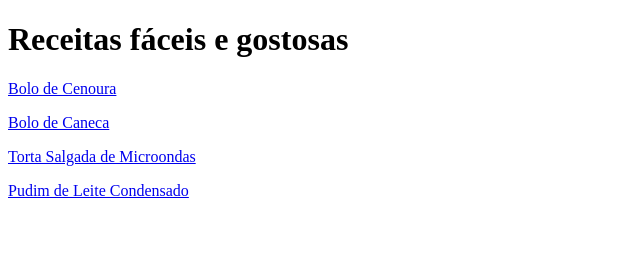
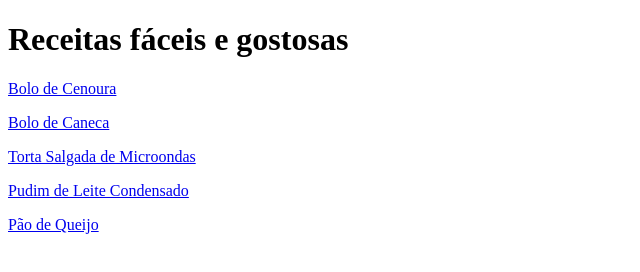
Before and after one commit to r0usis/Receitas, a plain HTML site: page index.html in a window 1280 px wide. Shown: the whole page, without its empty margins (0-640 px from the left). Drawn offline with Linux system fonts and the light colour scheme.

Commit message:
Atualizando arquivo index.html para adicionar a pagina paodequeijo.html

```diff
--- a/index.html
+++ b/index.html
@@ -17,5 +17,8 @@
 		<p>
 			<a href="recipes/pudim.html">Pudim de Leite Condensado</a>
 		</p>
+		<p>
+			<a href="recipes/paodequeijo.html">Pão de Queijo</a>
+		</p>
 	</body>
 </html>
```
